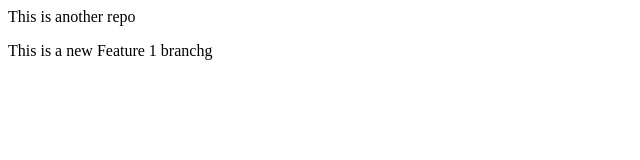
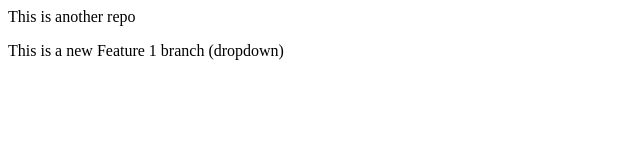
Before and after one commit to SetuBhatt1/localrepo, a plain HTML site: page index.html in a window 1280 px wide. Shown: the full height of the page, 0-640 px from the left. Drawn offline with Linux system fonts and the light colour scheme.

Commit message:
added dropdown

```diff
--- a/index.html
+++ b/index.html
@@ -1,2 +1,2 @@
 <p> This is another repo</p>
-<p>This is a new Feature 1 branchg</p>
+<p>This is a new Feature 1 branch (dropdown)</p>
```
